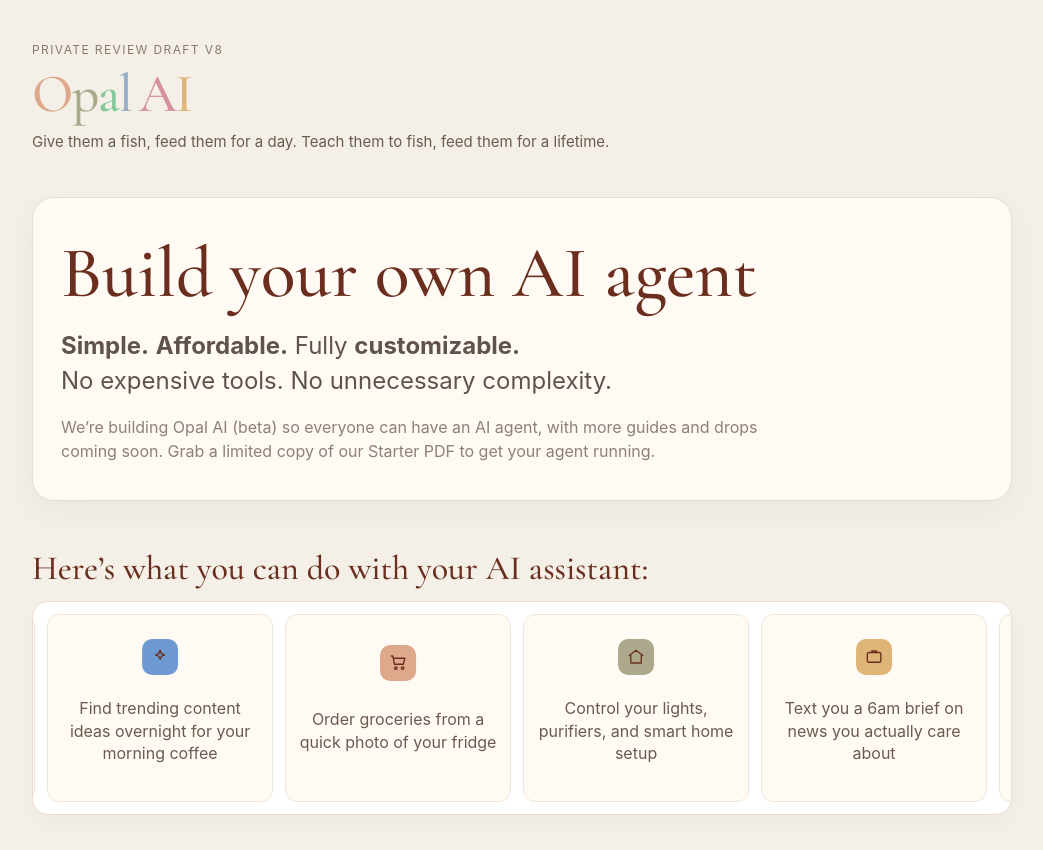
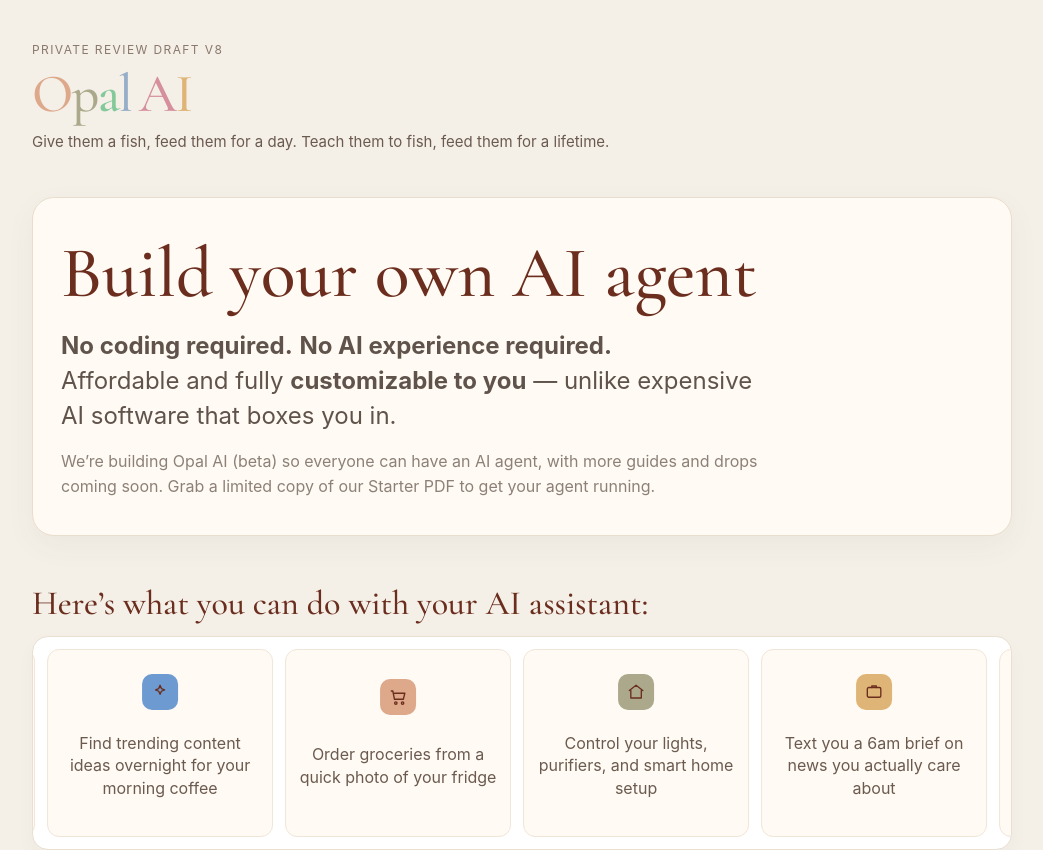
Before and after one commit to opal-the-bot/agent-inbox-mvp, a Next.js app: page /review/opal-ela-7xk9m2/landing in a window 1280 px wide. Shown: the top 850 px of the page, without its empty margins (118-1161 px from the left). Built offline with nearby package versions, Linux system fonts and the light colour scheme.

Commit message:
Update hero value props to no-code/no-experience and customizable vs expensive software

```diff
--- a/app/review/opal-ela-7xk9m2/landing/page.tsx
+++ b/app/review/opal-ela-7xk9m2/landing/page.tsx
@@ -100,9 +100,9 @@ export default function PrivateDraftLandingPage() {
             </h1>
 
             <p style={{ margin: '16px 0 0', color: '#5f534b', fontSize: 24, lineHeight: 1.45 }}>
-              <strong>Simple.</strong> <strong>Affordable.</strong> Fully <strong>customizable.</strong>
+              <strong>No coding required.</strong> <strong>No AI experience required.</strong>
               <br />
-              No expensive tools. No unnecessary complexity.
+              Affordable and fully <strong>customizable to you</strong> — unlike expensive AI software that boxes you in.
             </p>
 
             <p style={{ margin: '16px 0 0', color: '#8c8178', fontSize: 16, lineHeight: 1.55 }}>
```
